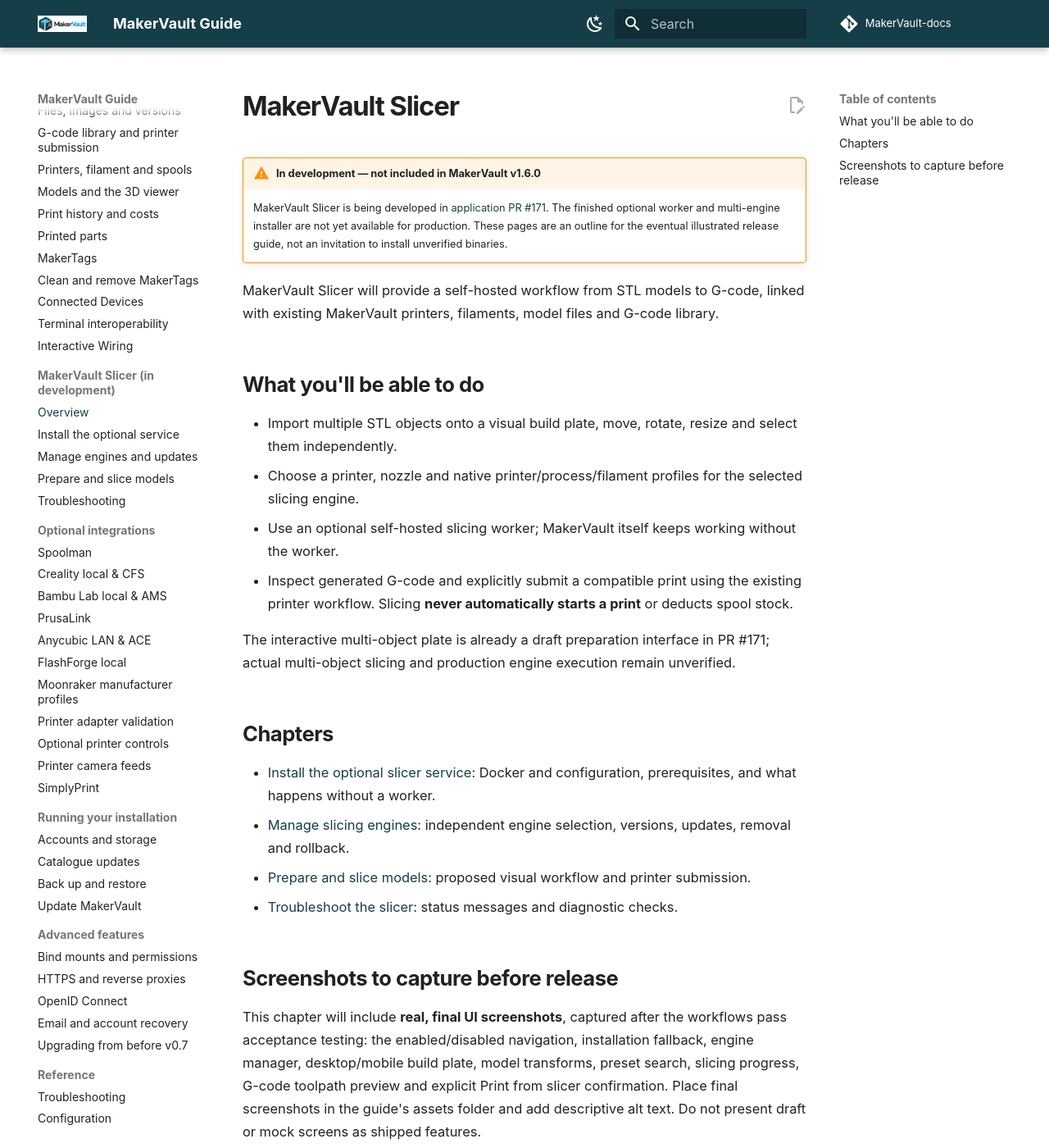
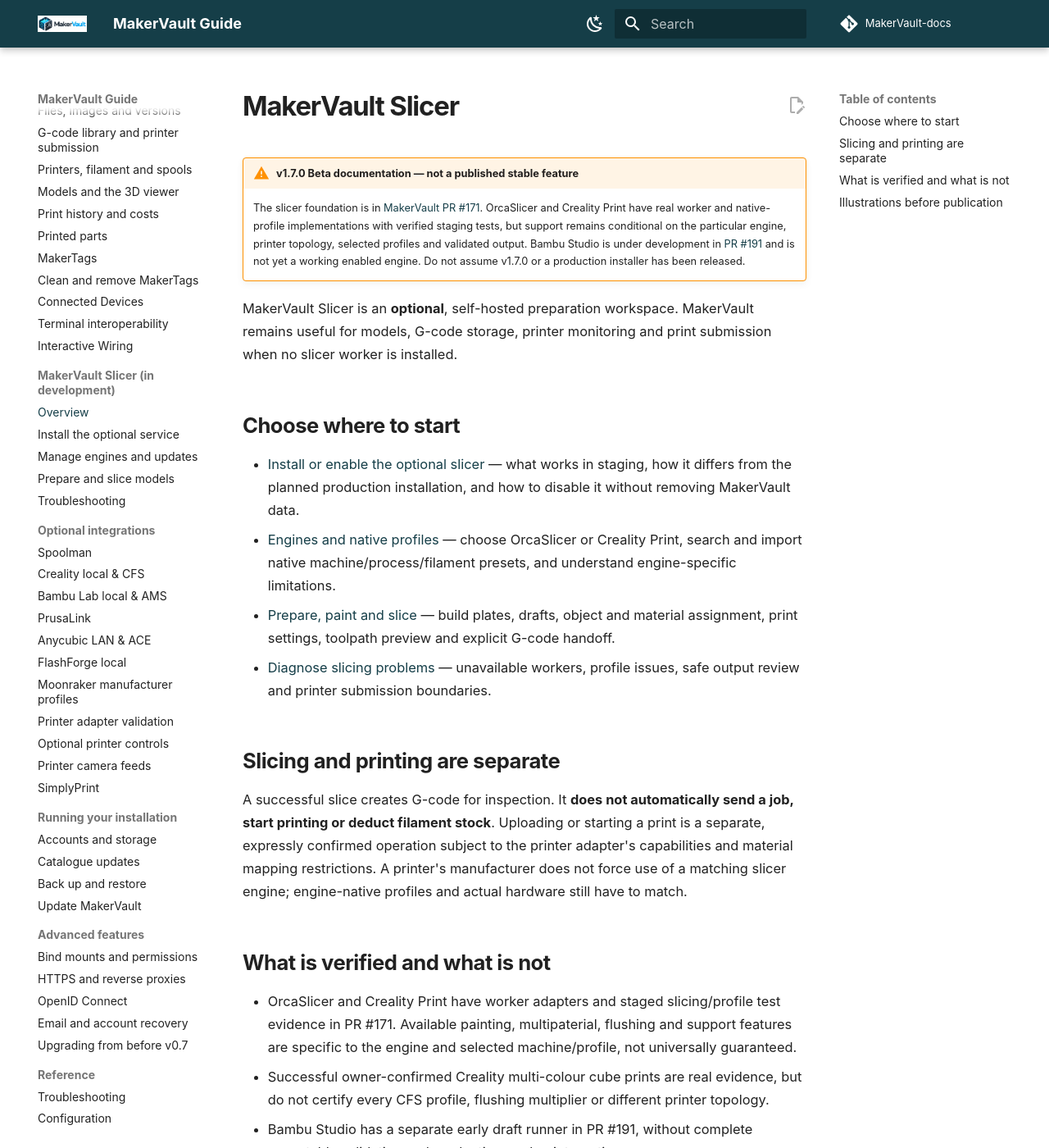
Before and after one commit to gavrd7/MakerVault-docs, an MkDocs documentation site: the page built from docs/guide/slicer/index.md, in a window 1280 px wide and 1400 px high. Shown: the whole window at 82% size. Built offline with MkDocs 1.6.1 and Material for MkDocs 9.7.7, drawn with Linux system fonts in a browser that asks for light colours; comment, search, counter and statistics services are not loaded; some of the changed text lies outside the part shown.

Commit message:
docs(slicer): refresh beta guidance for index.md

```diff
--- a/docs/guide/slicer/index.md
+++ b/docs/guide/slicer/index.md
@@ -1,26 +1,30 @@
 # MakerVault Slicer
 
-!!! warning "In development — not included in MakerVault v1.6.0"
-    MakerVault Slicer is being developed in [application PR #171](https://github.com/gavrd7/MakerVault/pull/171). The finished optional worker and multi-engine installer are not yet available for production. These pages are an outline for the eventual illustrated release guide, not an invitation to install unverified binaries.
+!!! warning "v1.7.0 Beta documentation — not a published stable feature"
+    The slicer foundation is in [MakerVault PR #171](https://github.com/gavrd7/MakerVault/pull/171). OrcaSlicer and Creality Print have real worker and native-profile implementations with verified staging tests, but support remains conditional on the particular engine, printer topology, selected profiles and validated output. Bambu Studio is under development in [PR #191](https://github.com/gavrd7/MakerVault/pull/191) and is not yet a working enabled engine. Do not assume v1.7.0 or a production installer has been released.
 
-MakerVault Slicer will provide a self-hosted workflow from STL models to G-code, linked with existing MakerVault printers, filaments, model files and G-code library.
+MakerVault Slicer is an **optional**, self-hosted preparation workspace. MakerVault remains useful for models, G-code storage, printer monitoring and print submission when no slicer worker is installed.
 
-## What you'll be able to do
+## Choose where to start
 
-- Import multiple STL objects onto a visual build plate, move, rotate, resize and select them independently.
-- Choose a printer, nozzle and native printer/process/filament profiles for the selected slicing engine.
-- Use an optional self-hosted slicing worker; MakerVault itself keeps working without the worker.
-- Inspect generated G-code and explicitly submit a compatible print using the existing printer workflow. Slicing **never automatically starts a print** or deducts spool stock.
+- [Install or enable the optional slicer](installation.md) — what works in staging, how it differs from the planned production installation, and how to disable it without removing MakerVault data.
+- [Engines and native profiles](engines.md) — choose OrcaSlicer or Creality Print, search and import native machine/process/filament presets, and understand engine-specific limitations.
+- [Prepare, paint and slice](workbench.md) — build plates, drafts, object and material assignment, print settings, toolpath preview and explicit G-code handoff.
+- [Diagnose slicing problems](troubleshooting.md) — unavailable workers, profile issues, safe output review and printer submission boundaries.
 
-The interactive multi-object plate is already a draft preparation interface in PR #171; actual multi-object slicing and production engine execution remain unverified.
+## Slicing and printing are separate
 
-## Chapters
+A successful slice creates G-code for inspection. It **does not automatically send a job, start printing or deduct filament stock**. Uploading or starting a print is a separate, expressly confirmed operation subject to the printer adapter's capabilities and material mapping restrictions. A printer's manufacturer does not force use of a matching slicer engine; engine-native profiles and actual hardware still have to match.
 
-- [Install the optional slicer service](installation.md): Docker and configuration, prerequisites, and what happens without a worker.
-- [Manage slicing engines](engines.md): independent engine selection, versions, updates, removal and rollback.
-- [Prepare and slice models](workbench.md): proposed visual workflow and printer submission.
-- [Troubleshoot the slicer](troubleshooting.md): status messages and diagnostic checks.
+## What is verified and what is not
 
-## Screenshots to capture before release
+- OrcaSlicer and Creality Print have worker adapters and staged slicing/profile test evidence in PR #171. Available painting, multipaterial, flushing and support features are specific to the engine and selected machine/profile, not universally guaranteed.
+- Successful owner-confirmed Creality multi-colour cube prints are real evidence, but do not certify every CFS profile, flushing multiplier or different printer topology.
+- Bambu Studio has a separate early draft runner in PR #191, without complete executable validation and production worker integration.
+- General one-click browser installation and independent engine updates are **planned**, not current production instructions.
 
-This chapter will include **real, final UI screenshots**, captured after the workflows pass acceptance testing: the enabled/disabled navigation, installation fallback, engine manager, desktop/mobile build plate, model transforms, preset search, slicing progress, G-code toolpath preview and explicit Print from slicer confirmation. Place final screenshots in the guide's assets folder and add descriptive alt text. Do not present draft or mock screens as shipped features.
+This is the **public user guide**. Detailed implementation tests, pinning and developer migration notes remain in the [application's technical documentation](https://github.com/gavrd7/MakerVault/tree/feature/self-hosted-slicer-foundation/docs/development).
+
+## Illustrations before publication
+
+Capture real desktop and mobile UI screenshots for engine selection, build plate, profile search, paint tools, preview and explicit printer confirmation. Add descriptive alternative text and check screenshots for keys, private files and printer identifiers. Do not substitute mock-ups for shipped features.
```
